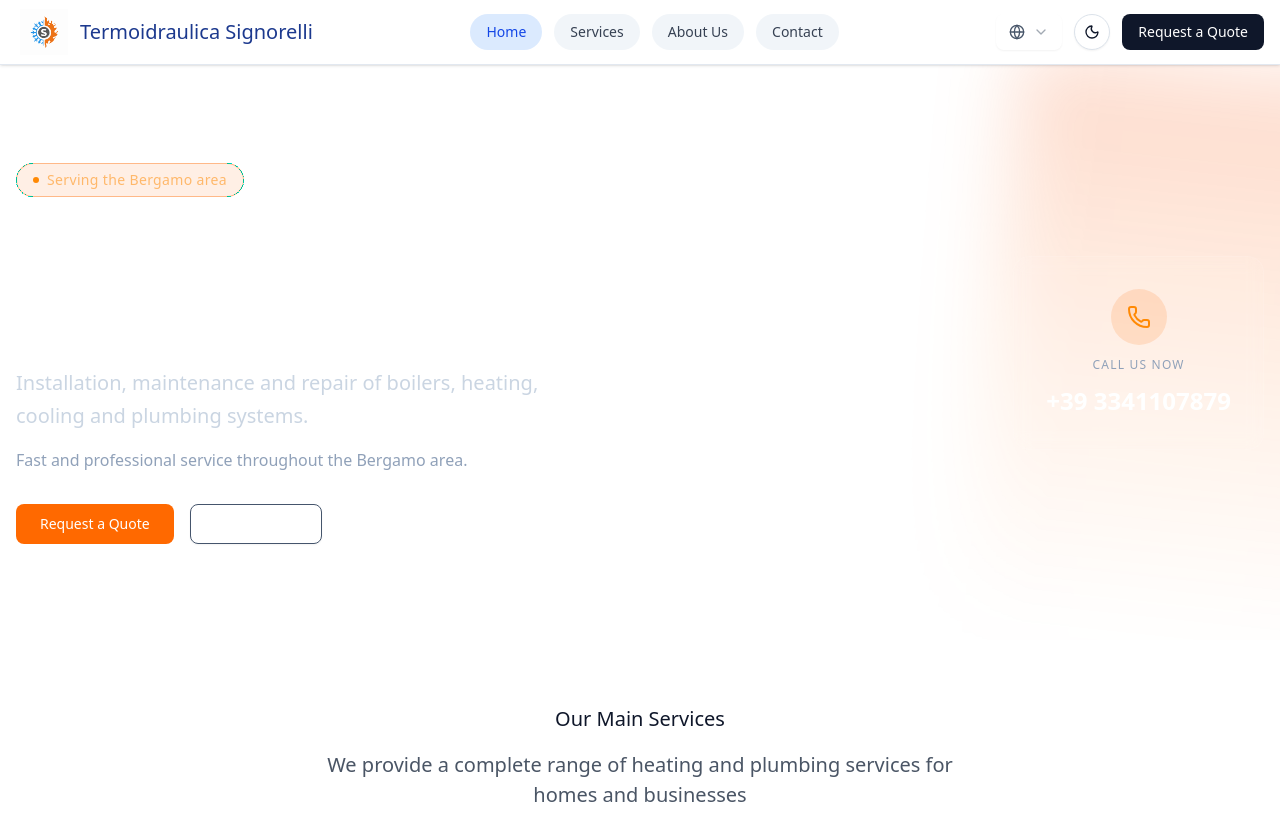
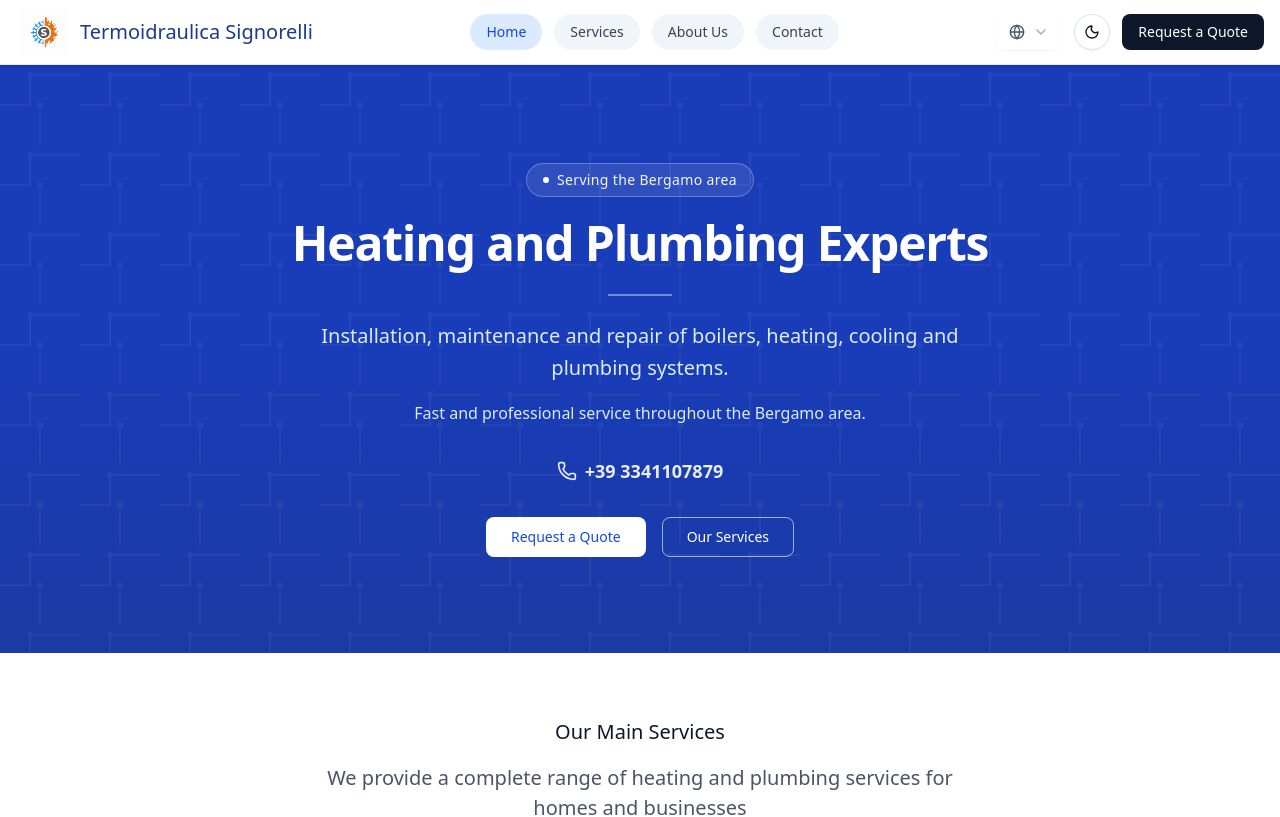
Before and after one commit to dalilasignorelli/webT, a React (Vite) app: page / in a window 1280 px wide. Shown: the top 817 px of the page. Built offline with nearby package versions, Linux system fonts and the light colour scheme.

Commit message:
Refactor HomePage component for styling improvements

```diff
--- a/src/routes/homepage/-components/HomePage.tsx
+++ b/src/routes/homepage/-components/HomePage.tsx
@@ -67,20 +67,17 @@ export function HomePage({ onNavigate }: HomePageProps) {
 
   return (
     <div>
-     <section className="relative overflow-hidden bg-blu-800 py-24 text-white">
-        {/* Pattern di sfondo — linee che richiamano tubazioni/impianti */}
+    <section className="relative overflow-hidden bg-blue-800 py-24 text-white">
+        {/* Sfumatura sottile per profondità, non piatta */}
+        <div className="absolute inset-0 bg-gradient-to-b from-blue-800/40 via-transparent to-blue-900/50" />
+
         <svg
-          className="pointer-events-none absolute inset-0 h-full w-full opacity-[0.07]"
+          className="pointer-events-none absolute inset-0 h-full w-full opacity-[0.05]"
           aria-hidden="true"
         >
           <defs>
             <pattern id="pipes" width="80" height="80" patternUnits="userSpaceOnUse">
-              <path
-                d="M0 40 H30 V10 H80 M40 40 V80"
-                fill="none"
-                stroke="white"
-                strokeWidth="2"
-              />
+              <path d="M0 40 H30 V10 H80 M40 40 V80" fill="none" stroke="white" strokeWidth="2" />
               <circle cx="30" cy="10" r="3" fill="white" />
               <circle cx="40" cy="40" r="3" fill="white" />
             </pattern>
@@ -88,39 +85,44 @@ export function HomePage({ onNavigate }: HomePageProps) {
           <rect width="100%" height="100%" fill="url(#pipes)" />
         </svg>
 
-        {/* Accento diagonale in rame */}
-        <div className="absolute -right-24 top-0 h-full w-96 rotate-6 bg-gradient-to-b from-orange-600/20 via-orange-500/10 to-transparent blur-2xl" />
-
-        <div className="container relative mx-auto px-4">
-          <div className="grid items-center gap-12 lg:grid-cols-[1.3fr_0.7fr]">
-            {/* Colonna testo — allineata a sinistra, non centrata */}
-            <div>
-              <div className="mb-5 inline-flex items-center gap-2 rounded-full border border-orange-500/40 bg-orange-500/10 px-4 py-1.5 text-sm font-medium tracking-wide text-orange-300">
-                <span className="h-1.5 w-1.5 rounded-full bg-orange-400" />
+        <div className="container relative mx-auto px-4 text-center">
+          <div className="mx-auto mb-5 inline-flex items-center gap-2 rounded-full border border-white/25 bg-white/10 px-4 py-1.5 text-sm font-medium tracking-wide text-blue-50">
+            <span className="h-1.5 w-1.5 rounded-full bg-white" />
             {isEnglish ? "Serving the Bergamo area" : "Attivi in provincia di Bergamo"}
           </div>
 
-              <h1 className="mb-6 text-4xl font-extrabold leading-[1.05] tracking-tight text-white sm:text-5xl lg:text-6xl">
+          <h1 className="mx-auto mb-6 max-w-3xl text-4xl font-extrabold leading-[1.1] tracking-tight text-white sm:text-5xl">
             {isEnglish ? "Heating and Plumbing Experts" : "Esperti in Termoidraulica"}
           </h1>
 
-              <h3 className="mb-4 max-w-xl text-xl font-normal leading-relaxed text-slate-300">
+          <div className="mx-auto mb-6 h-0.5 w-16 bg-white/40" />
+
+          <h3 className="mx-auto mb-4 max-w-2xl text-xl font-normal leading-relaxed text-blue-100">
             {isEnglish
               ? "Installation, maintenance and repair of boilers, heating, cooling and plumbing systems."
               : "Installazione, manutenzione e riparazione di caldaie, impianti di riscaldamento, di raffreddamento e idraulici."}
           </h3>
 
-              <p className="mb-8 max-w-lg text-base text-slate-400">
+          <p className="mx-auto mb-8 max-w-xl text-base text-blue-100">
             {isEnglish
               ? "Fast and professional service throughout the Bergamo area."
               : "Interventi rapidi e professionali in tutta la provincia di Bergamo."}
           </p>
 
-              <div className="flex flex-col gap-4 sm:flex-row sm:items-center">
+          <a
+            href="tel:+393341107879"
+            className="mb-8 inline-flex items-center gap-2 text-white/90 transition-colors hover:text-white"
+          >
+            <Phone className="h-5 w-5" />
+            <span className="text-lg font-semibold">+39 3341107879</span>
+          </a>
+
+          <div className="flex flex-col items-center justify-center gap-4 sm:flex-row">
             <Button
               size="lg"
+              variant="secondary"
               onClick={() => onNavigate("contact")}
-                  className="bg-orange-500 text-white hover:bg-orange-600"
+              className="border border-white/80 bg-white text-blue-700 hover:bg-blue-50 hover:text-blue-700"
             >
               {isEnglish ? "Request a Quote" : "Richiedi Preventivo"}
             </Button>
@@ -128,28 +130,10 @@ export function HomePage({ onNavigate }: HomePageProps) {
               size="lg"
               variant="outline"
               onClick={() => onNavigate("services")}
-                  className="border-slate-600 bg-transparent text-white hover:bg-white/10"
+              className="border-white/60 bg-transparent text-white hover:bg-white/10"
             >
               {isEnglish ? "Our Services" : "I Nostri Servizi"}
             </Button>
-              </div>
-            </div>
-
-            {/* Colonna "card" telefono — sostituisce l'icona/testo flottante */}
-            <div className="flex justify-center lg:justify-end">
-              <a
-                href="tel:+393341107879"
-                className="group flex w-full max-w-xs flex-col items-center gap-3 rounded-2xl border border-white/10 bg-white/5 p-8 text-center backdrop-blur-sm transition-colors hover:bg-white/10 lg:w-auto"
-              >
-                <span className="flex h-14 w-14 items-center justify-center rounded-full bg-orange-500/15">
-                  <Phone className="h-6 w-6 text-orange-400" />
-                </span>
-                <span className="text-xs font-medium uppercase tracking-widest text-slate-400">
-                  {isEnglish ? "Call us now" : "Chiamaci ora"}
-                </span>
-                <span className="text-2xl font-bold text-white">+39 3341107879</span>
-              </a>
-            </div>
           </div>
         </div>
       </section>
```
Lines whose indentation alone changed are shown as unchanged.
